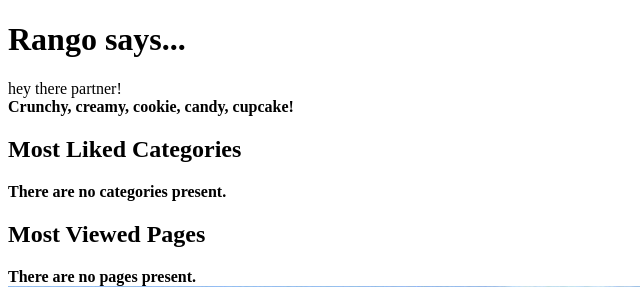
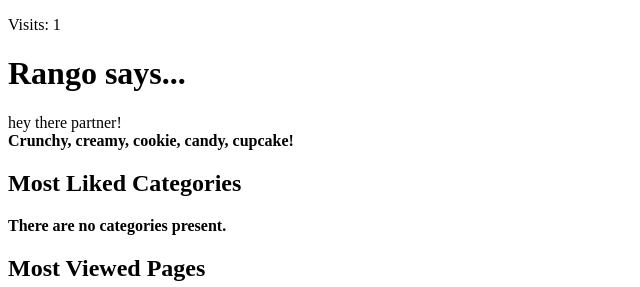
Before and after one commit to yue-zhong-2512208/tango_with_django_project, a Django app: page / in a window 1280 px wide. Shown: the top 287 px of the page, without its empty margins (0-640 px from the left). Run offline with Django 3.2, Linux system fonts and the light colour scheme; data that the repository does not hold is empty.

Commit message:
chap10_add counter by cookie
remove cookie test

```diff
--- a/rango/views.py
+++ b/rango/views.py
@@ -1,3 +1,4 @@
+from datetime import datetime
 from django.contrib.auth.decorators import login_required
 from django.contrib.auth import authenticate, login, logout
 from django.urls import reverse
@@ -10,9 +11,6 @@ from rango.forms import CategoryForm, PageForm, UserForm, UserProfileForm
 def about(request):
     print(request.method)
     print(request.user)
-    if request.session.test_cookie_worked():
-        print("TEST COOKIE WORKED!")
-        request.session.delete_test_cookie()
     return render(request, 'rango/about.html', {})
 
 
@@ -24,8 +22,23 @@ def index(request):
     context_dict['boldmessage'] = 'Crunchy, creamy, cookie, candy, cupcake!'
     context_dict['categories'] = category_list
     context_dict['pages'] = page_list
-    request.session.set_test_cookie()
-    return render(request, 'rango/index.html', context=context_dict)
+    context_dict['visits'] = int(request.COOKIES.get('visits', '1'))
+    response = render(request, 'rango/index.html', context=context_dict)
+    visitor_cookie_handler(request, response)
+    return response
+
+
+def visitor_cookie_handler(request, response):
+    visits = int(request.COOKIES.get('visits', '1'))
+    last_visit_cookie = request.COOKIES.get('last_visit', str(datetime.now()))
+    last_visit_time = datetime.strptime(last_visit_cookie[:-7],
+                                        '%Y-%m-%d %H:%M:%S')
+    if (datetime.now() - last_visit_time).days > 0:
+        visits = visits + 1
+        response.set_cookie('last_visit', str(datetime.now()))
+    else:
+        response.set_cookie('last_visit', last_visit_cookie)
+    response.set_cookie('visits', visits)
 
 
 def show_category(request, category_name_slug):
--- a/templates/rango/index.html
+++ b/templates/rango/index.html
@@ -6,6 +6,7 @@
 {% endblock %}
 
 {% block body_block %}
+<p>Visits: {{ visits }}</p>
 <h1>Rango says...</h1>
         <div>
             {% if user.is_authenticated %}
```
